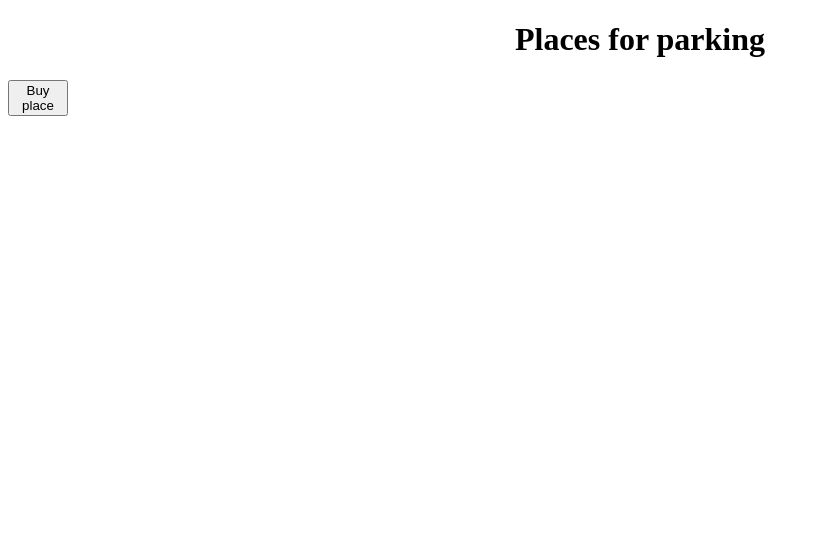
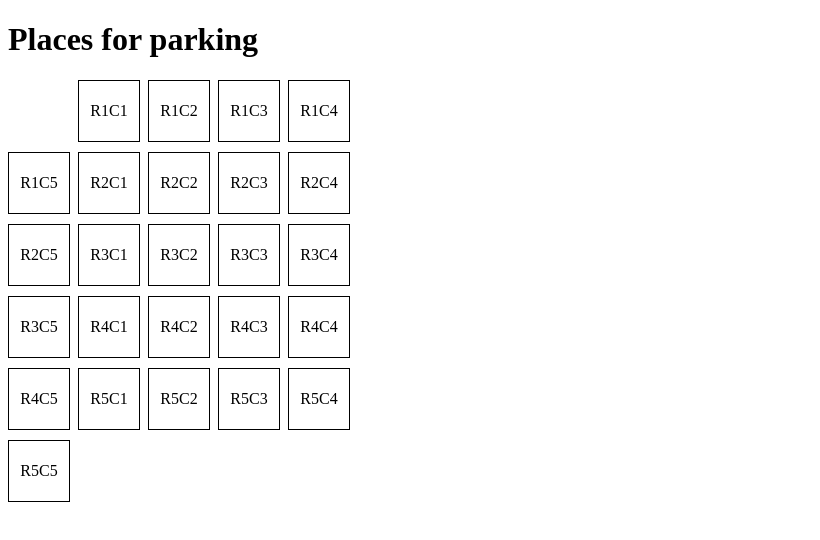
Before and after one commit to Lumo27/CODERHOUSE-JS, a plain HTML site: page tercer-entrega/index.html in a window 1280 px wide. Shown: the whole page, without its empty margins (0-820 px from the left). Drawn offline with Linux system fonts and the light colour scheme.

Commit message:
Dibujo de matriz logrado.

```diff
--- a/tercer-entrega/index.html
+++ b/tercer-entrega/index.html
@@ -34,15 +34,18 @@
     </style>
 </head>
 <body>
-    <center>
+
 
         <h1>Places for parking</h1>
-        <div class="grid" id="gridOfCars">
+        <div class="grid" id="parkingGrid">
             <!-- En esta seccion se dibuja la matriz de plazas -->
-            <button id="buttonBuy">Buy place</button>
-            <script src="index.js"></script>
+
+            <!-- Boton para comprar lo seleccionado -->
+            <div class="btn" id="payButton"></div>
+            <!-- Script a la logica -->
+        <script src="index.js"></script>
         </div>
 
-    </center>
+
 </body>
 </html>
--- a/tercer-entrega/index.js
+++ b/tercer-entrega/index.js
@@ -0,0 +1,28 @@
+/* Definimos el valor fijo de la matriz para el parkingGrid */
+const gridSize= 5;
+/* Funcion para crear la matriz de parkingGrid */
+const createParkingGrid = () => {
+    /* Seleccionamos del dom la grilla para el estacionamiento */
+    const grid = document.getElementById('parkingGrid');
+
+    /* Genereacion de matriz */
+    for( let fila = 0; fila < gridSize; fila++){
+        for (let column = 0; column < gridSize; column++){
+            /*
+            Dos for para crear la matriz, mientras que el largo sea menor al preestablecido en gridsize
+            y luego creamos cada spot(plaza de estacionamiento).
+            */
+            const spot = document.createElement('div'); //Se crea el elemento individual
+            const spotId= `R${fila + 1 }C${column + 1}`; //Se asigna el id para cada elemento
+
+            spot.id= spotId; //Asignacion del id al div
+            spot.classList.add('parking-spot');
+            spot.innerText = spotId;
+            grid.appendChild(spot)
+        }
+    }
+};
+
+
+//Crea la matriz
+createParkingGrid();
```
